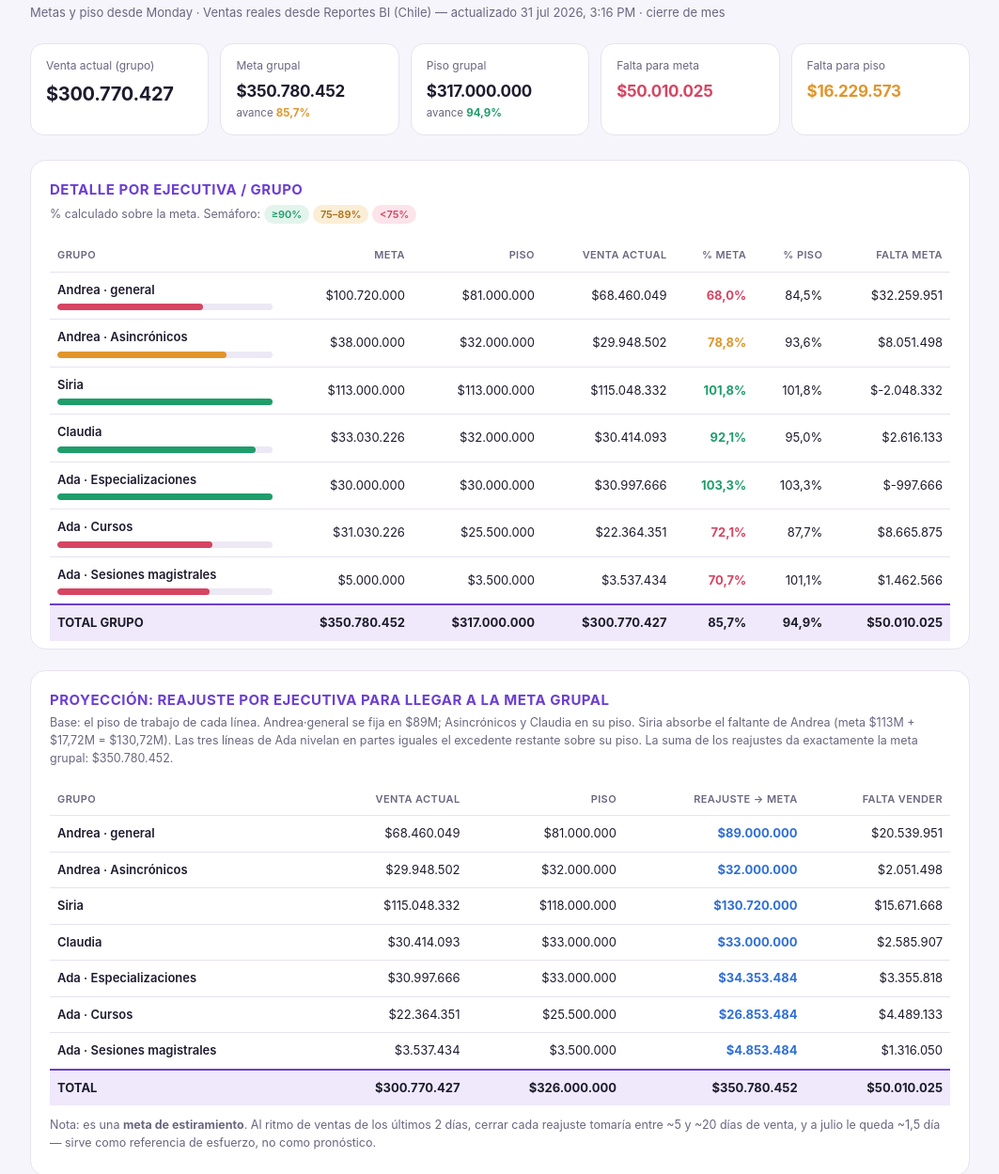
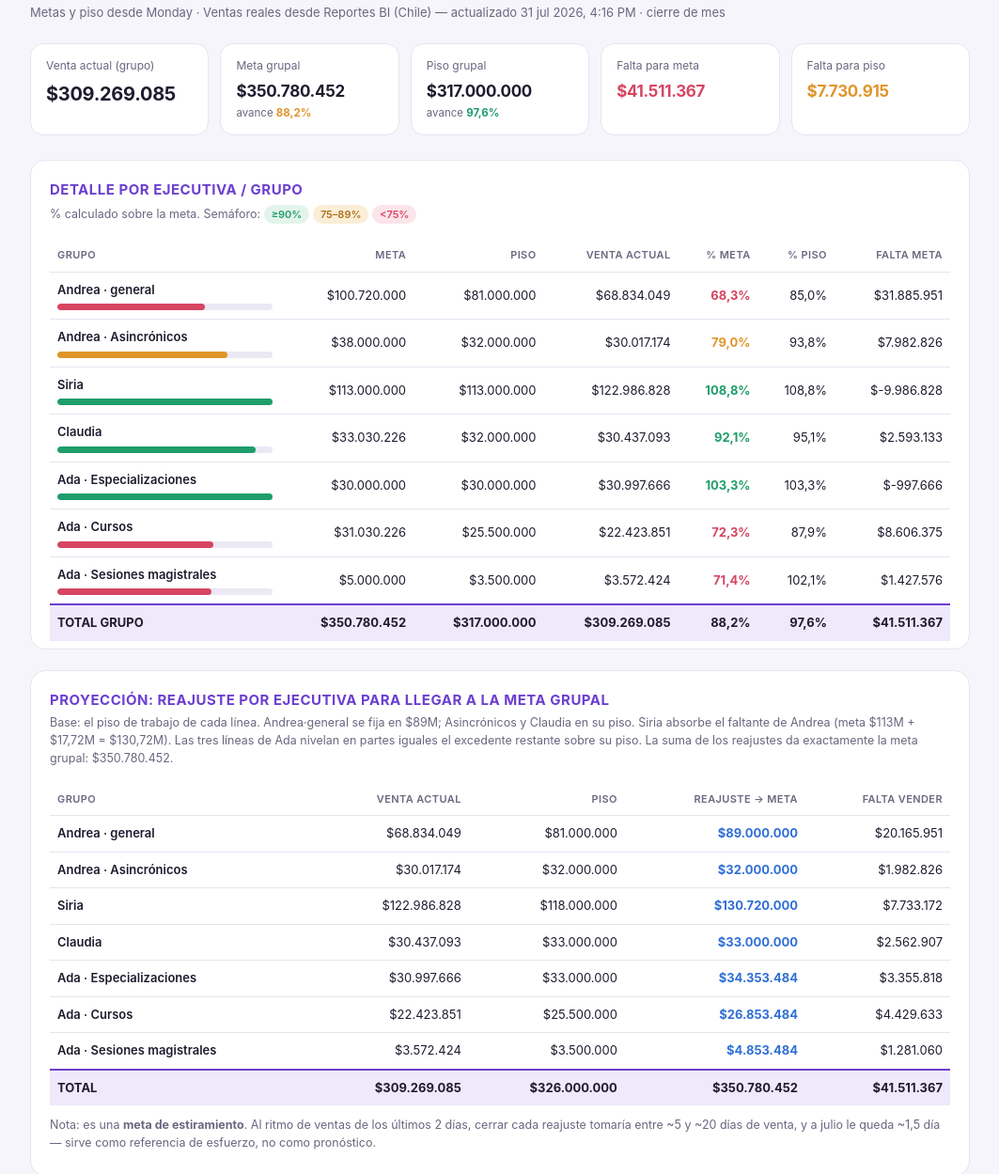
Before and after one commit to andresepadipa/adipa, a plain HTML site: page index.html in a window 1280 px wide. Shown: the part 62-1311 px from the top of the page at 94% size, without its empty margins (108-1171 px from the left). Drawn offline with Linux system fonts and the light colour scheme.

Commit message:
Add files via upload

```diff
--- a/index.html
+++ b/index.html
@@ -9,13 +9,13 @@
 <body>
 <div class="wrap">
   <h1>Estado de Ventas &#183; Julio 2026</h1>
-  <div class="sub">Metas y piso desde Monday &#183; Ventas reales desde Reportes BI (Chile) &#8212; actualizado 31 jul 2026, 3:16 PM &#183; cierre de mes</div>
+  <div class="sub">Metas y piso desde Monday &#183; Ventas reales desde Reportes BI (Chile) &#8212; actualizado 31 jul 2026, 4:16 PM &#183; cierre de mes</div>
   <div class="tiles">
-    <div class="tile"><div class="k">Venta actual (grupo)</div><div class="v">$300.770.427</div></div>
-    <div class="tile"><div class="k">Meta grupal</div><div class="v small">$350.780.452</div><div class="legend">avance <b class="a">85,7%</b></div></div>
-    <div class="tile"><div class="k">Piso grupal</div><div class="v small">$317.000.000</div><div class="legend">avance <b class="g">94,9%</b></div></div>
-    <div class="tile"><div class="k">Falta para meta</div><div class="v small r">$50.010.025</div></div>
-    <div class="tile"><div class="k">Falta para piso</div><div class="v small a">$16.229.573</div></div>
+    <div class="tile"><div class="k">Venta actual (grupo)</div><div class="v">$309.269.085</div></div>
+    <div class="tile"><div class="k">Meta grupal</div><div class="v small">$350.780.452</div><div class="legend">avance <b class="a">88,2%</b></div></div>
+    <div class="tile"><div class="k">Piso grupal</div><div class="v small">$317.000.000</div><div class="legend">avance <b class="g">97,6%</b></div></div>
+    <div class="tile"><div class="k">Falta para meta</div><div class="v small r">$41.511.367</div></div>
+    <div class="tile"><div class="k">Falta para piso</div><div class="v small a">$7.730.915</div></div>
   </div>
   <div class="sec">
     <h2>Detalle por ejecutiva / grupo</h2>
@@ -26,24 +26,24 @@
       </thead>
       <tbody>
         <tr>
-          <td class="name">Andrea · general<div class="bar"><span style="width:68.0%;background:var(--red)"></span></div></td>
-          <td>$100.720.000</td><td>$81.000.000</td><td>$68.460.049</td>
-          <td class="pct r">68,0%</td><td class="hideS">84,5%</td><td>$32.259.951</td>
+          <td class="name">Andrea · general<div class="bar"><span style="width:68.3%;background:var(--red)"></span></div></td>
+          <td>$100.720.000</td><td>$81.000.000</td><td>$68.834.049</td>
+          <td class="pct r">68,3%</td><td class="hideS">85,0%</td><td>$31.885.951</td>
         </tr>
         <tr>
-          <td class="name">Andrea · Asincrónicos<div class="bar"><span style="width:78.8%;background:var(--amber)"></span></div></td>
-          <td>$38.000.000</td><td>$32.000.000</td><td>$29.948.502</td>
-          <td class="pct a">78,8%</td><td class="hideS">93,6%</td><td>$8.051.498</td>
+          <td class="name">Andrea · Asincrónicos<div class="bar"><span style="width:79.0%;background:var(--amber)"></span></div></td>
+          <td>$38.000.000</td><td>$32.000.000</td><td>$30.017.174</td>
+          <td class="pct a">79,0%</td><td class="hideS">93,8%</td><td>$7.982.826</td>
         </tr>
         <tr>
-          <td class="name">Siria<div class="bar"><span style="width:101.8%;background:var(--green)"></span></div></td>
-          <td>$113.000.000</td><td>$113.000.000</td><td>$115.048.332</td>
-          <td class="pct g">101,8%</td><td class="hideS">101,8%</td><td>$-2.048.332</td>
+          <td class="name">Siria<div class="bar"><span style="width:108.8%;background:var(--green)"></span></div></td>
+          <td>$113.000.000</td><td>$113.000.000</td><td>$122.986.828</td>
+          <td class="pct g">108,8%</td><td class="hideS">108,8%</td><td>$-9.986.828</td>
         </tr>
         <tr>
           <td class="name">Claudia<div class="bar"><span style="width:92.1%;background:var(--green)"></span></div></td>
-          <td>$33.030.226</td><td>$32.000.000</td><td>$30.414.093</td>
-          <td class="pct g">92,1%</td><td class="hideS">95,0%</td><td>$2.616.133</td>
+          <td>$33.030.226</td><td>$32.000.000</td><td>$30.437.093</td>
+          <td class="pct g">92,1%</td><td class="hideS">95,1%</td><td>$2.593.133</td>
         </tr>
         <tr>
           <td class="name">Ada · Especializaciones<div class="bar"><span style="width:103.3%;background:var(--green)"></span></div></td>
@@ -51,19 +51,19 @@
           <td class="pct g">103,3%</td><td class="hideS">103,3%</td><td>$-997.666</td>
         </tr>
         <tr>
-          <td class="name">Ada · Cursos<div class="bar"><span style="width:72.1%;background:var(--red)"></span></div></td>
-          <td>$31.030.226</td><td>$25.500.000</td><td>$22.364.351</td>
-          <td class="pct r">72,1%</td><td class="hideS">87,7%</td><td>$8.665.875</td>
+          <td class="name">Ada · Cursos<div class="bar"><span style="width:72.3%;background:var(--red)"></span></div></td>
+          <td>$31.030.226</td><td>$25.500.000</td><td>$22.423.851</td>
+          <td class="pct r">72,3%</td><td class="hideS">87,9%</td><td>$8.606.375</td>
         </tr>
         <tr>
-          <td class="name">Ada · Sesiones magistrales<div class="bar"><span style="width:70.7%;background:var(--red)"></span></div></td>
-          <td>$5.000.000</td><td>$3.500.000</td><td>$3.537.434</td>
-          <td class="pct r">70,7%</td><td class="hideS">101,1%</td><td>$1.462.566</td>
+          <td class="name">Ada · Sesiones magistrales<div class="bar"><span style="width:71.4%;background:var(--red)"></span></div></td>
+          <td>$5.000.000</td><td>$3.500.000</td><td>$3.572.424</td>
+          <td class="pct r">71,4%</td><td class="hideS">102,1%</td><td>$1.427.576</td>
         </tr>
         <tr class="total">
           <td>TOTAL GRUPO</td>
-          <td>$350.780.452</td><td>$317.000.000</td><td>$300.770.427</td>
-          <td>85,7%</td><td class="hideS">94,9%</td><td>$50.010.025</td>
+          <td>$350.780.452</td><td>$317.000.000</td><td>$309.269.085</td>
+          <td>88,2%</td><td class="hideS">97,6%</td><td>$41.511.367</td>
         </tr>
       </tbody>
     </table>
@@ -76,14 +76,14 @@
         <tr><th>Grupo</th><th>Venta actual</th><th>Piso</th><th>Reajuste &#8594; meta</th><th>Falta vender</th></tr>
       </thead>
       <tbody>
-        <tr><td class="name">Andrea · general</td><td>$68.460.049</td><td>$81.000.000</td><td class="pct b">$89.000.000</td><td>$20.539.951</td></tr>
-        <tr><td class="name">Andrea · Asincrónicos</td><td>$29.948.502</td><td>$32.000.000</td><td class="pct b">$32.000.000</td><td>$2.051.498</td></tr>
-        <tr><td class="name">Siria</td><td>$115.048.332</td><td>$118.000.000</td><td class="pct b">$130.720.000</td><td>$15.671.668</td></tr>
-        <tr><td class="name">Claudia</td><td>$30.414.093</td><td>$33.000.000</td><td class="pct b">$33.000.000</td><td>$2.585.907</td></tr>
+        <tr><td class="name">Andrea · general</td><td>$68.834.049</td><td>$81.000.000</td><td class="pct b">$89.000.000</td><td>$20.165.951</td></tr>
+        <tr><td class="name">Andrea · Asincrónicos</td><td>$30.017.174</td><td>$32.000.000</td><td class="pct b">$32.000.000</td><td>$1.982.826</td></tr>
+        <tr><td class="name">Siria</td><td>$122.986.828</td><td>$118.000.000</td><td class="pct b">$130.720.000</td><td>$7.733.172</td></tr>
+        <tr><td class="name">Claudia</td><td>$30.437.093</td><td>$33.000.000</td><td class="pct b">$33.000.000</td><td>$2.562.907</td></tr>
         <tr><td class="name">Ada · Especializaciones</td><td>$30.997.666</td><td>$33.000.000</td><td class="pct b">$34.353.484</td><td>$3.355.818</td></tr>
-        <tr><td class="name">Ada · Cursos</td><td>$22.364.351</td><td>$25.500.000</td><td class="pct b">$26.853.484</td><td>$4.489.133</td></tr>
-        <tr><td class="name">Ada · Sesiones magistrales</td><td>$3.537.434</td><td>$3.500.000</td><td class="pct b">$4.853.484</td><td>$1.316.050</td></tr>
-        <tr class="total"><td>TOTAL</td><td>$300.770.427</td><td>$326.000.000</td><td>$350.780.452</td><td>$50.010.025</td></tr>
+        <tr><td class="name">Ada · Cursos</td><td>$22.423.851</td><td>$25.500.000</td><td class="pct b">$26.853.484</td><td>$4.429.633</td></tr>
+        <tr><td class="name">Ada · Sesiones magistrales</td><td>$3.572.424</td><td>$3.500.000</td><td class="pct b">$4.853.484</td><td>$1.281.060</td></tr>
+        <tr class="total"><td>TOTAL</td><td>$309.269.085</td><td>$326.000.000</td><td>$350.780.452</td><td>$41.511.367</td></tr>
       </tbody>
     </table>
     <p class="note" style="margin-top:12px">Nota: es una <b>meta de estiramiento</b>. Al ritmo de ventas de los &#250;ltimos 2 d&#237;as, cerrar cada reajuste tomar&#237;a entre ~5 y ~20 d&#237;as de venta, y a julio le queda ~1,5 d&#237;a &#8212; sirve como referencia de esfuerzo, no como pron&#243;stico.</p>
@@ -91,12 +91,12 @@
   <div class="sec">
     <h2>Lectura r&#225;pida</h2>
     <p class="note" style="margin-bottom:14px">
-      <b>Van muy bien (a un empuj&#243;n de su meta):</b> Siria (101,8%), Ada&#183;Especializaciones (103,3%) y Claudia (92,1%). Juntas les faltan solo ~$-0,4M para cerrar sus metas &#8212; victorias r&#225;pidas.<br><br>
-      <b>Necesitan el mayor empuje:</b> Andrea&#183;general (falta $32,3M, el hueco m&#225;s grande del equipo), Andrea&#183;Asincr&#243;nicos ($8,1M) y Ada&#183;Cursos ($8,7M).<br><br>
-      <b>Prioridad realista de cierre de mes:</b> asegurar primero el <b>piso grupal</b> ($317.000.000) &#8212; faltan $16,23M &#8212; y desde ah&#237; estirar hacia la meta.
+      <b>Van muy bien (a un empuj&#243;n de su meta):</b> Siria (108,8%), Ada&#183;Especializaciones (103,3%) y Claudia (92,1%). Juntas les faltan solo ~$-8,4M para cerrar sus metas &#8212; victorias r&#225;pidas.<br><br>
+      <b>Necesitan el mayor empuje:</b> Andrea&#183;general (falta $31,9M, el hueco m&#225;s grande del equipo), Andrea&#183;Asincr&#243;nicos ($8,0M) y Ada&#183;Cursos ($8,6M).<br><br>
+      <b>Prioridad realista de cierre de mes:</b> asegurar primero el <b>piso grupal</b> ($317.000.000) &#8212; faltan $7,73M &#8212; y desde ah&#237; estirar hacia la meta.
     </p>
   </div>
-  <div class="foot">Fuente: tablero Monday "Metas semanales - Julio" (metas y piso) y Reportes BI ADIPA &#183; ventas-general, filtro Pa&#237;s = Chile (ventas reales al 31 jul 2026, 3:16 PM). La proyecci&#243;n de reajuste es una propuesta de reparto acordada, ajustable seg&#250;n la capacidad real de cada ejecutiva.</div>
+  <div class="foot">Fuente: tablero Monday "Metas semanales - Julio" (metas y piso) y Reportes BI ADIPA &#183; ventas-general, filtro Pa&#237;s = Chile (ventas reales al 31 jul 2026, 4:16 PM). La proyecci&#243;n de reajuste es una propuesta de reparto acordada, ajustable seg&#250;n la capacidad real de cada ejecutiva.</div>
 </div>
 </body>
 </html>
```
